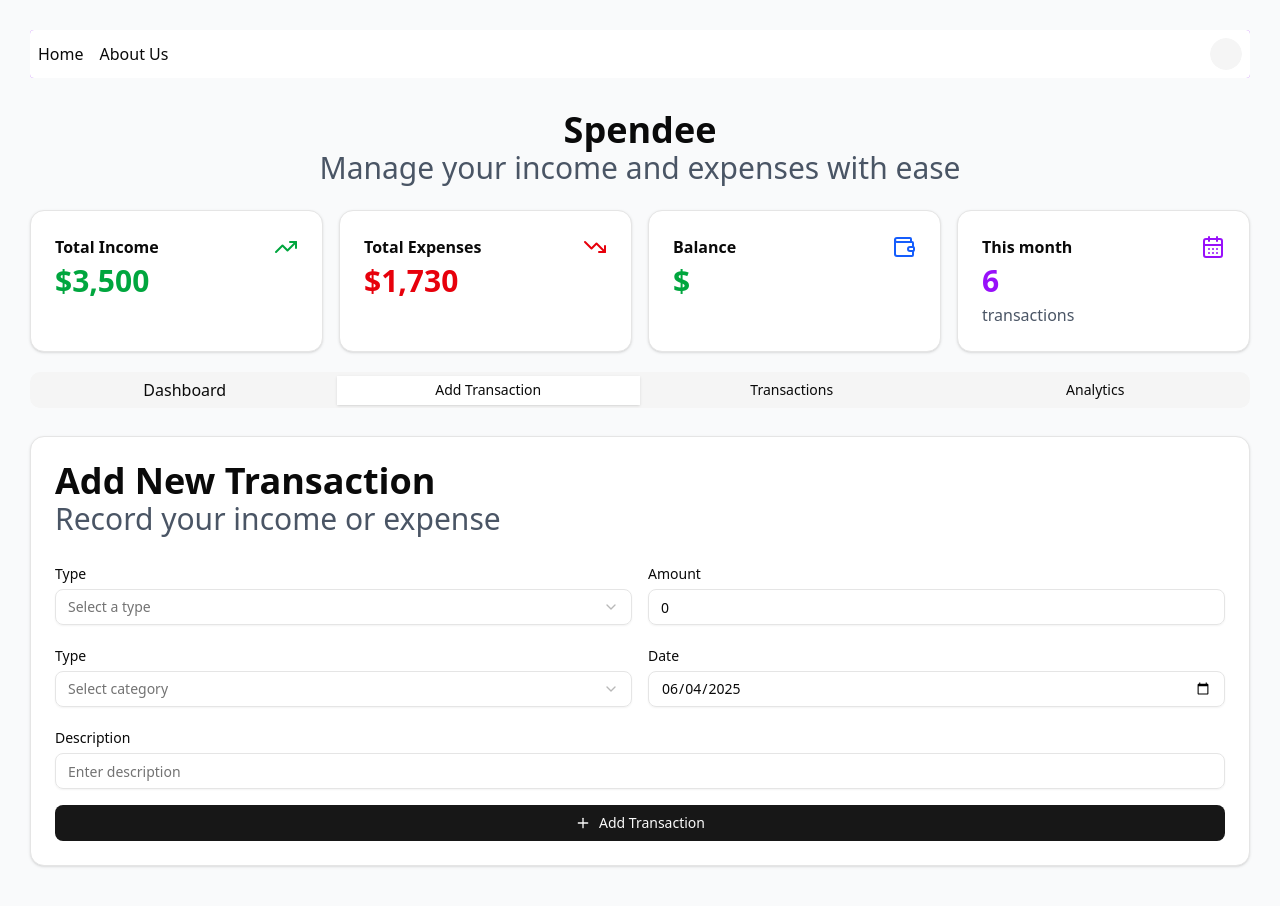
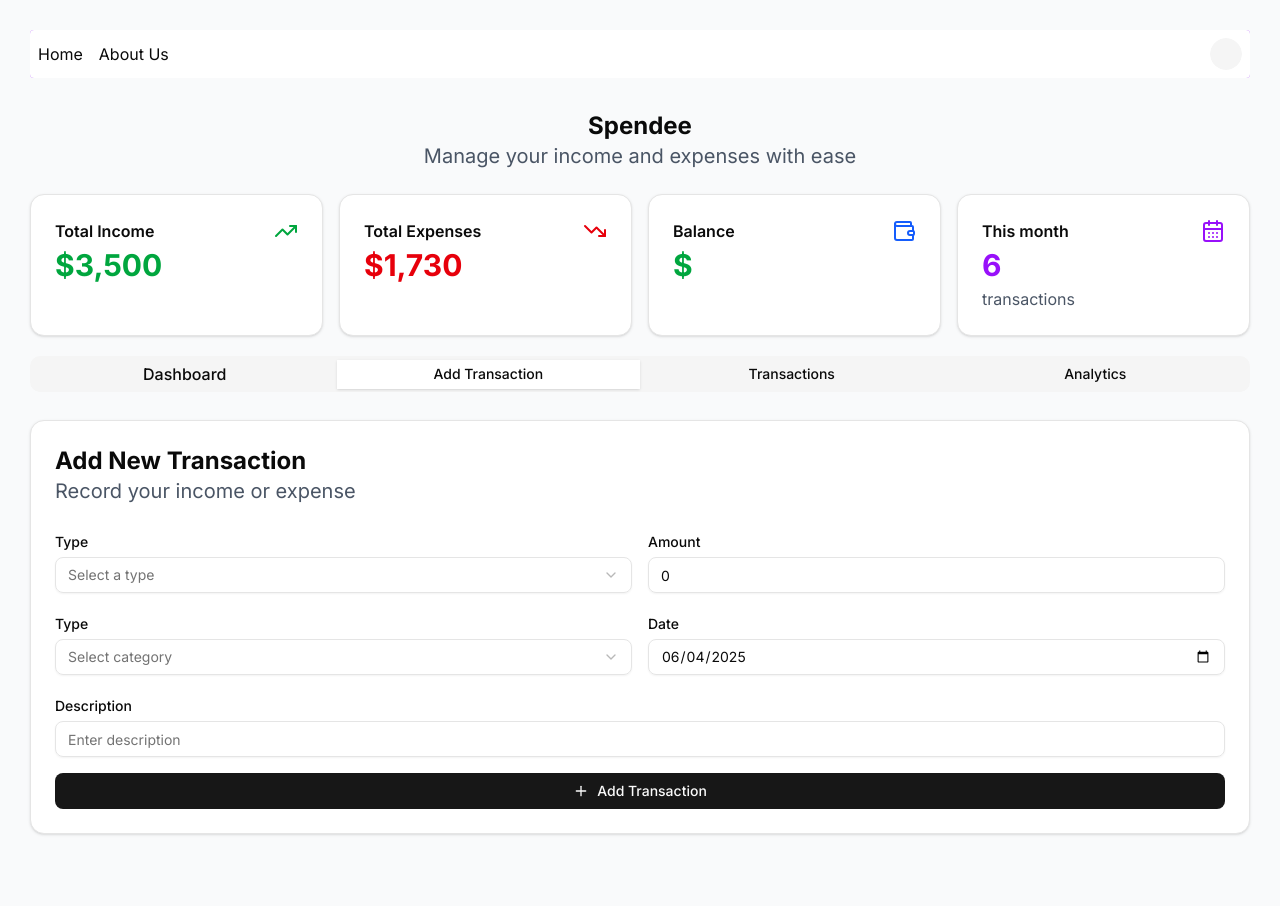
Before and after one commit to gentil-eilison/spendee, a Next.js app: page / in a window 1280 px wide. Shown: the top 906 px of the page. Built offline with nearby package versions, Linux system fonts and the light colour scheme; no server answers.

Commit message:
feature: finishes transaction row component

```diff
--- a/src/app/components/transactions-history/TransactionRow.tsx
+++ b/src/app/components/transactions-history/TransactionRow.tsx
@@ -13,13 +13,36 @@ interface TransactionRowProps {
 }
 
 export default function TransactionRow({ transaction }: TransactionRowProps) {
+    let typeBackgroundColorClass = "";
+    let amountColorClass = "";
+    let amountPrefix = "";
+
+    switch(transaction.type) {
+        case "income":
+            typeBackgroundColorClass = "bg-black";
+            amountColorClass = "text-green-600";
+            amountPrefix = "+";
+            break;
+        default:
+            typeBackgroundColorClass = "bg-red-600";
+            amountColorClass = "text-red-600";
+            amountPrefix = "-";
+            break;
+    }
+
     return (
         <TableRow>
             <TableCell>{ transaction.date }</TableCell>
-            <TableCell>{ transaction.type }</TableCell>
+            <TableCell>
+                <span className={
+                    `${typeBackgroundColorClass} text-white rounded-3xl text-center py-1 px-4`
+                }>
+                    { transaction.type }
+                </span>
+            </TableCell>
             <TableCell>{ transaction.category }</TableCell>
             <TableCell>{ transaction.description }</TableCell>
-            <TableCell>{ transaction.amount }</TableCell>
+            <TableCell className={`${amountColorClass} font-medium`}>{amountPrefix}${ transaction.amount.toLocaleString() }</TableCell>
         </TableRow>
     );
 }
--- a/src/app/layout.tsx
+++ b/src/app/layout.tsx
@@ -1,19 +1,13 @@
 import type { Metadata } from "next";
-import { Geist, Geist_Mono } from "next/font/google";
+import { Geist, Geist_Mono, Inter } from "next/font/google";
 import "./globals.css";
 import Header from "@/components/Header";
 import UserProvider from "@/contexts/UserContext";
 import AlertProvider from "@/contexts/AlertContext";
 import GlobalAlert from "@/components/GlobalAlert";
 
-const geistSans = Geist({
-  variable: "--font-geist-sans",
-  subsets: ["latin"],
-});
-
-const geistMono = Geist_Mono({
-  variable: "--font-geist-mono",
-  subsets: ["latin"],
+const inter = Inter({
+  subsets: ["latin"]
 });
 
 export const metadata: Metadata = {
@@ -29,7 +23,7 @@ export default function RootLayout({
   return (
     <html lang="en">
       <body
-        className={`${geistSans.variable} ${geistMono.variable} antialiased bg-gray-50`}
+        className={`${inter.className} antialiased bg-gray-50`}
       >
         <AlertProvider>
           <UserProvider>
--- a/src/components/TypographyH1.tsx
+++ b/src/components/TypographyH1.tsx
@@ -2,7 +2,7 @@ import TypographyProps from "@/interfaces/Typography"
 
 export default function TypographyH1({ children }: TypographyProps) {
     return (
-        <h1 className="font-bold text-4xl">
+        <h1 className="font-bold text-2xl">
             { children }
         </h1>
     )
--- a/src/components/TypographyH2.tsx
+++ b/src/components/TypographyH2.tsx
@@ -2,6 +2,6 @@ import TypographyProps from "@/interfaces/Typography";
 
 export default function TypographyH2({ children }: TypographyProps) {
     return (
-        <h2 className="text-3xl text-gray-600">{ children }</h2>
+        <h2 className="text-xl text-gray-600">{ children }</h2>
     );
 }
```
